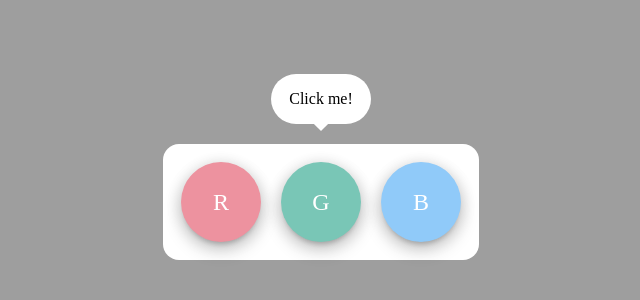
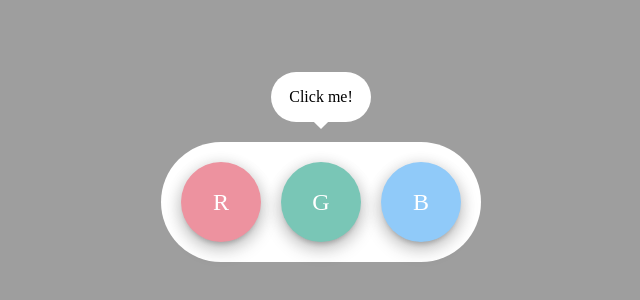
Before and after one commit to hodanov/3bit-rgb-color-animation, a plain HTML site: page index.html in a window 1280 px wide. Shown: the part 198-498 px from the top of the page, without its empty margins (319-959 px from the left). Drawn offline with nearby package versions, Linux system fonts and the light colour scheme.

Commit message:
Modify css of btn-group

```diff
--- a/css/style.scss
+++ b/css/style.scss
@@ -17,9 +17,9 @@ body {
     position: relative;
     width: 300px;
     height: 100px;
-    padding: .5rem;
+    padding: 10px;
     background-color: #fff;
-    border-radius: 1rem;
+    border-radius: 70px;
    .btn{
      display: flex;
      align-items: center;
```
Also changed, not shown: css/style.css, 1 other file.
